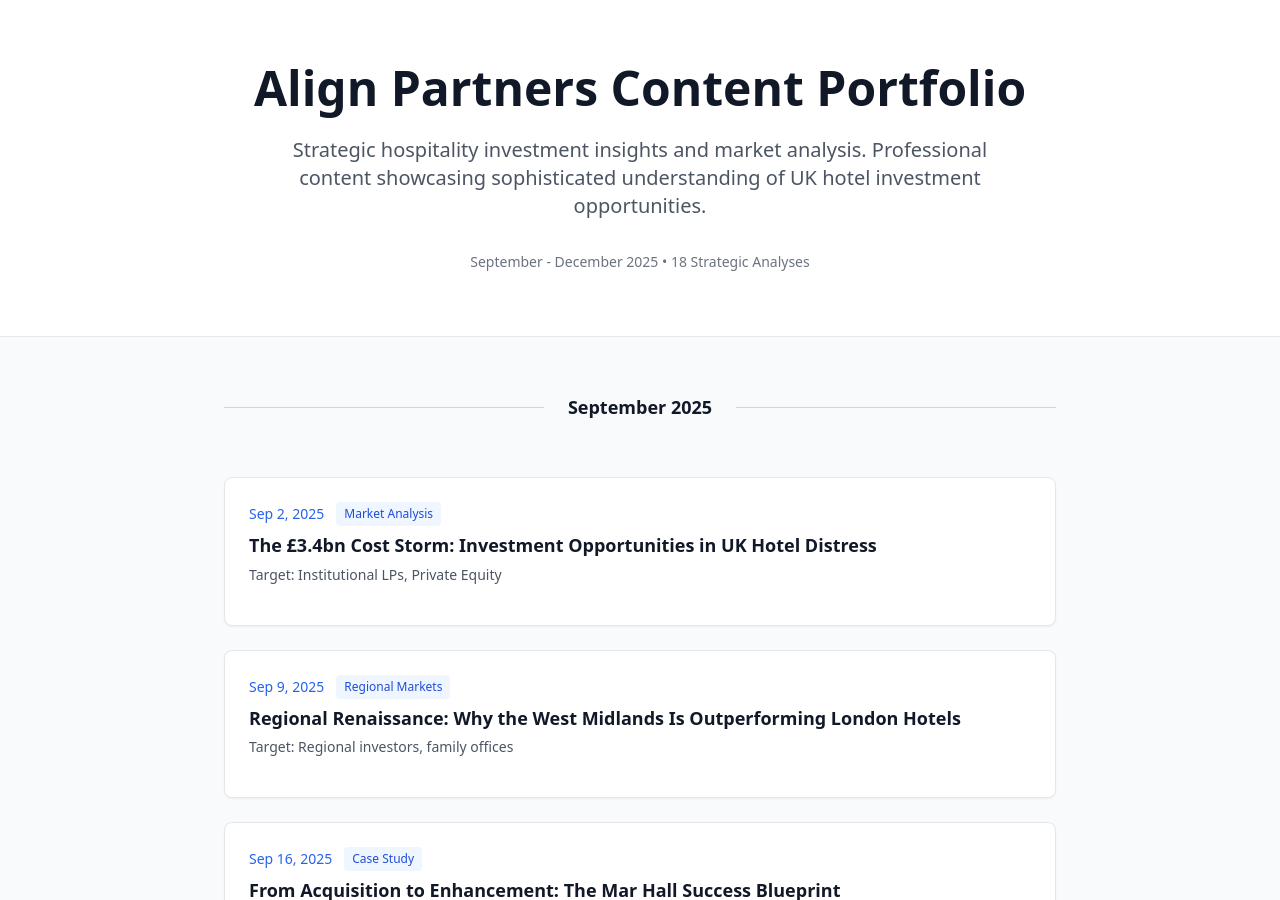
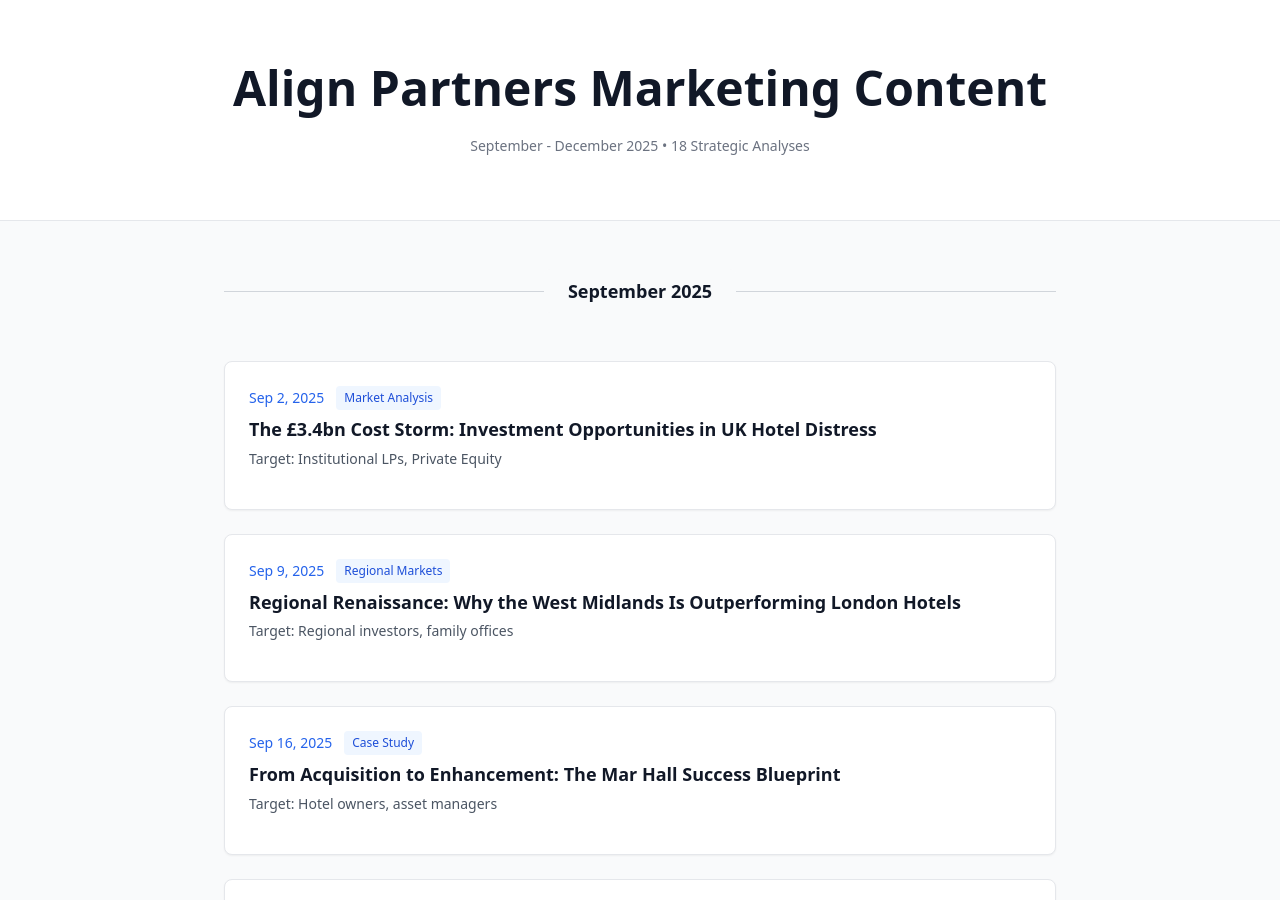
Before and after one commit to Strand-Labs/align-content, a Jekyll site: the page built from index.html, in a window 1280 px wide and 900 px high. Built offline with Jekyll 4.4.1, drawn with Linux system fonts in a browser that asks for light colours; nearby versions of some CDN libraries.

Commit message:
Fix main page title and remove description text
- Update h1 from 'Align Partners Content Portfolio' to 'Align Partners Marketing Content'
- Remove strategic hospitality description paragraph completely
- Cleaner hero section with just title and timeline info

```diff
--- a/index.html
+++ b/index.html
@@ -7,12 +7,8 @@
     <div class="bg-white border-b border-gray-200">
         <div class="max-w-4xl mx-auto px-4 sm:px-6 lg:px-8 py-16 text-center">
             <h1 class="text-4xl md:text-5xl font-bold text-gray-900 mb-6">
-                Align Partners Content Portfolio
+                Align Partners Marketing Content
             </h1>
-            <p class="text-xl text-gray-600 max-w-3xl mx-auto mb-8">
-                Strategic hospitality investment insights and market analysis.
-                Professional content showcasing sophisticated understanding of UK hotel investment opportunities.
-            </p>
             <div class="text-sm text-gray-500">
                 September - December 2025 • {{ site.data.timeline | size }} Strategic Analyses
             </div>
```
